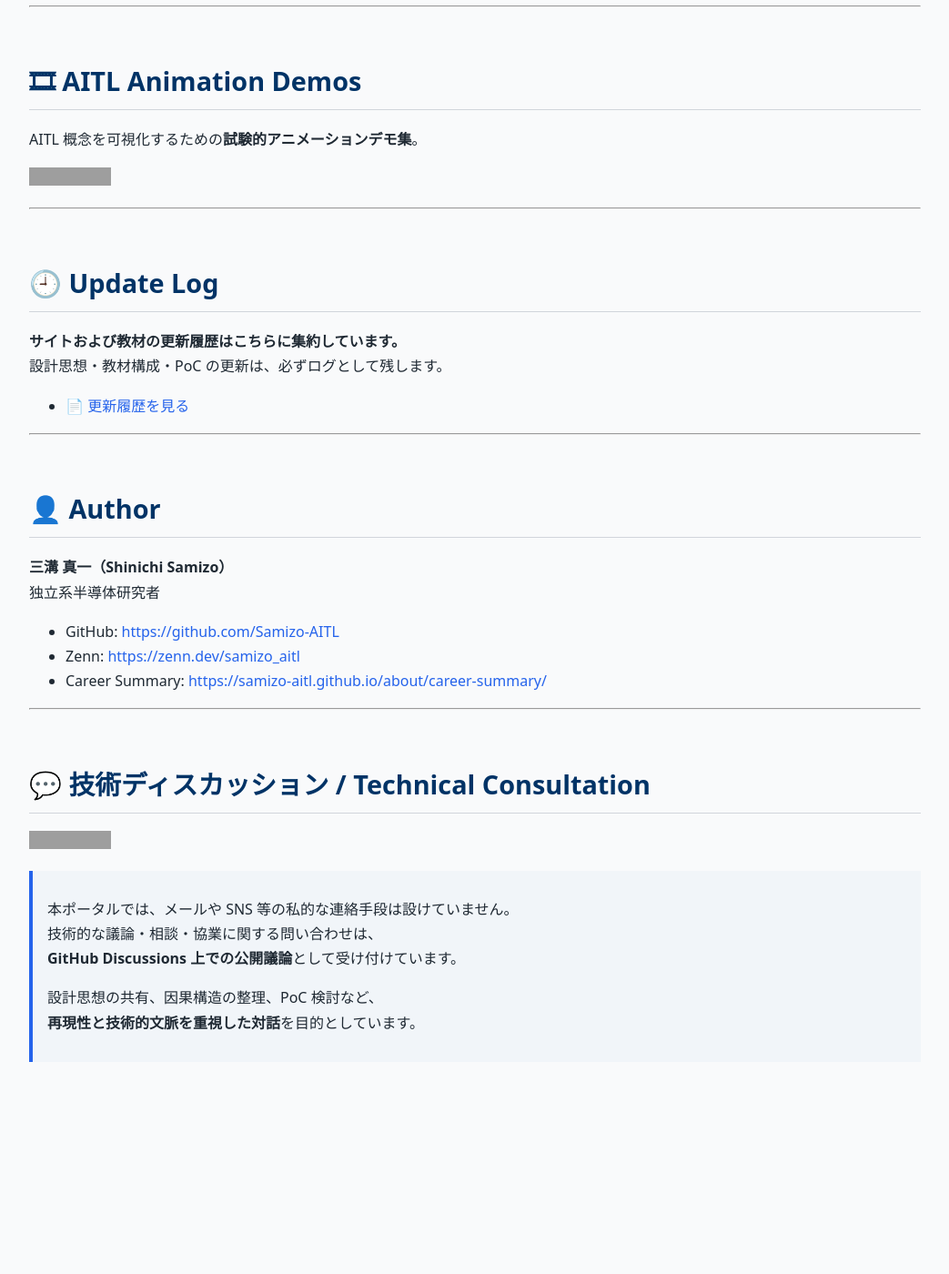
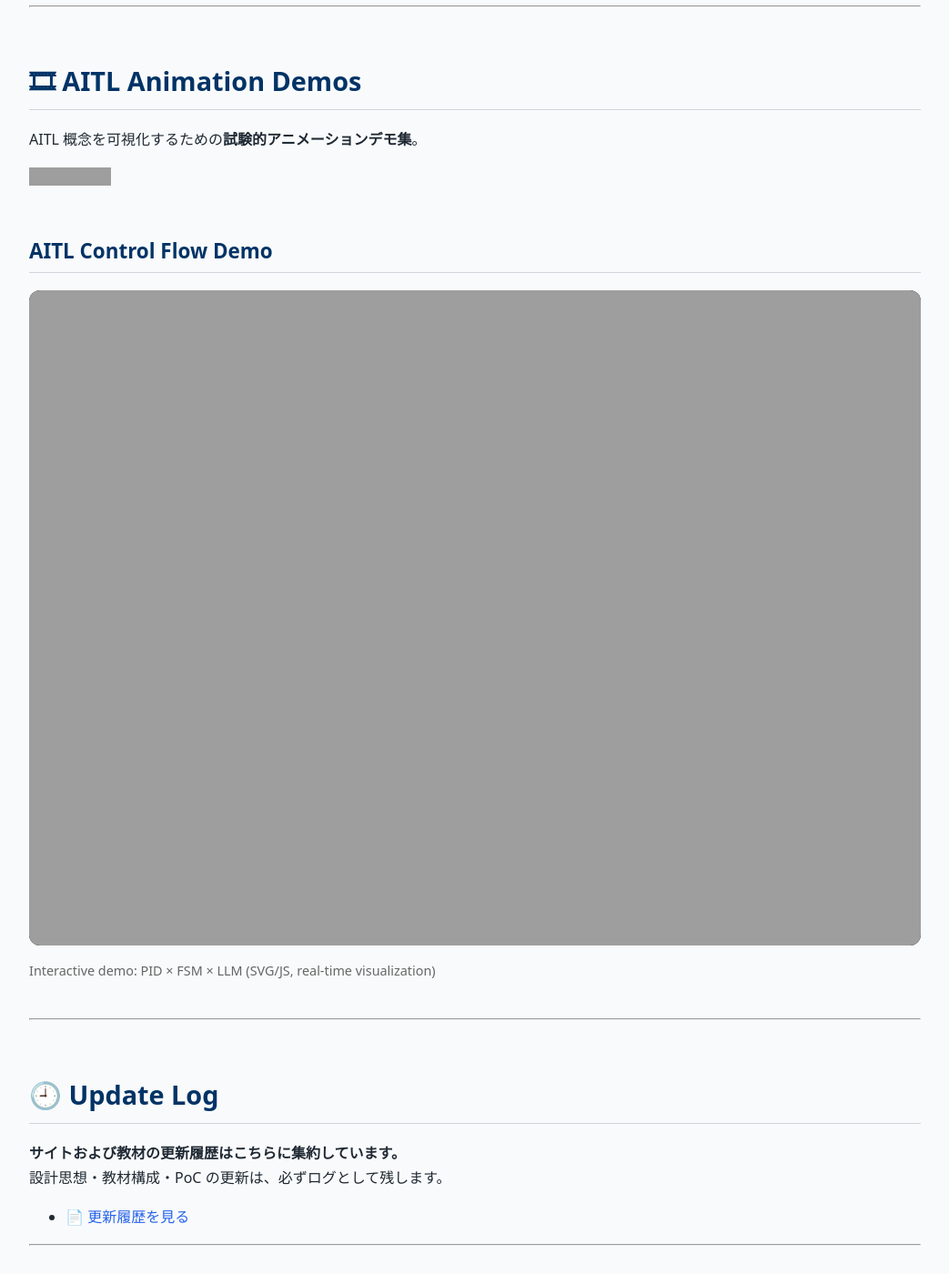
Before and after one commit to Samizo-AITL/Samizo-AITL.github.io, a Jekyll site: the page built from index.md, in a window 1280 px wide and 1400 px high, scrolled down 9003 px. Shown: the whole window at 91% size, without its empty margins (118-1161 px from the left). Built offline with Jekyll 4.4.1, drawn with Linux system fonts in a browser that asks for light colours; before the commit the page ends 10202 px from its top, so only the background shows below that; grey boxes are pictures that could not be loaded.

Commit message:
Update index.md

```diff
--- a/index.md
+++ b/index.md
@@ -270,6 +270,28 @@ AITL 概念を可視化するための**試験的アニメーションデモ集*
 
 [![View Demos](https://img.shields.io/badge/View-Demos-brightgreen?logo=github)](https://samizo-aitl.github.io/aitl-animation-demos/)
 
+<section style="margin:2.5rem 0;">
+  <h2>AITL Control Flow Demo</h2>
+
+  <iframe
+    src="https://samizo-aitl.github.io/aitl-animation-demos/demo/js-svg/aitl-control-flow.html"
+    style="
+      width:100%;
+      height:720px;
+      border:none;
+      border-radius:12px;
+      background:#000;
+    "
+    loading="lazy"
+    referrerpolicy="no-referrer"
+    allowfullscreen
+  ></iframe>
+
+  <p style="font-size:0.9em; color:#666; margin-top:0.5rem;">
+    Interactive demo: PID × FSM × LLM (SVG/JS, real-time visualization)
+  </p>
+</section>
+
 ---
 
 # 🕘 Update Log
```
